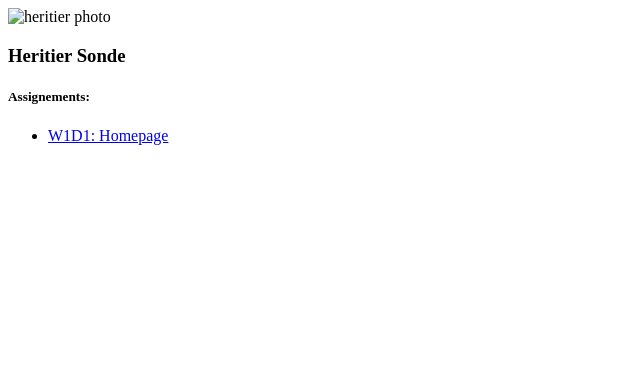
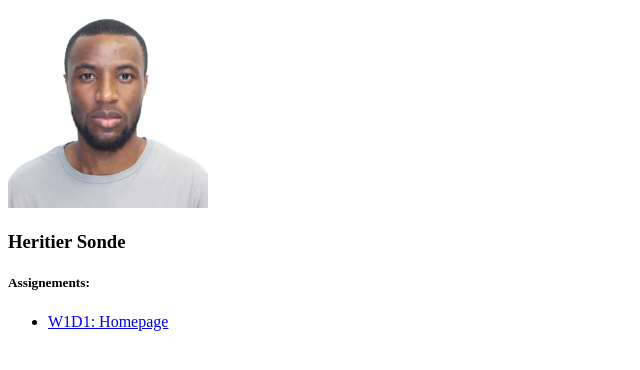
Before and after one commit to heritier004/homepage, a plain HTML site: page index.html in a window 1280 px wide. Shown: the whole page, without its empty margins (0-640 px from the left). Drawn offline with Linux system fonts and the light colour scheme; the site is published under a folder, as on GitHub Pages, so addresses that start at the root find nothing.

Commit message:
Update index.html

```diff
--- a/index.html
+++ b/index.html
@@ -7,7 +7,7 @@
     <title>Heritier Sonde</title>
 </head>
 <body>
-    <img src="/images/heritier.JPG" width="200" alt="heritier photo">
+    <img src="images/heritier.JPG" width="200" alt="heritier photo">
     <h3>Heritier Sonde</h3>
     <h5>Assignements:</h5>
     <ul>
```
